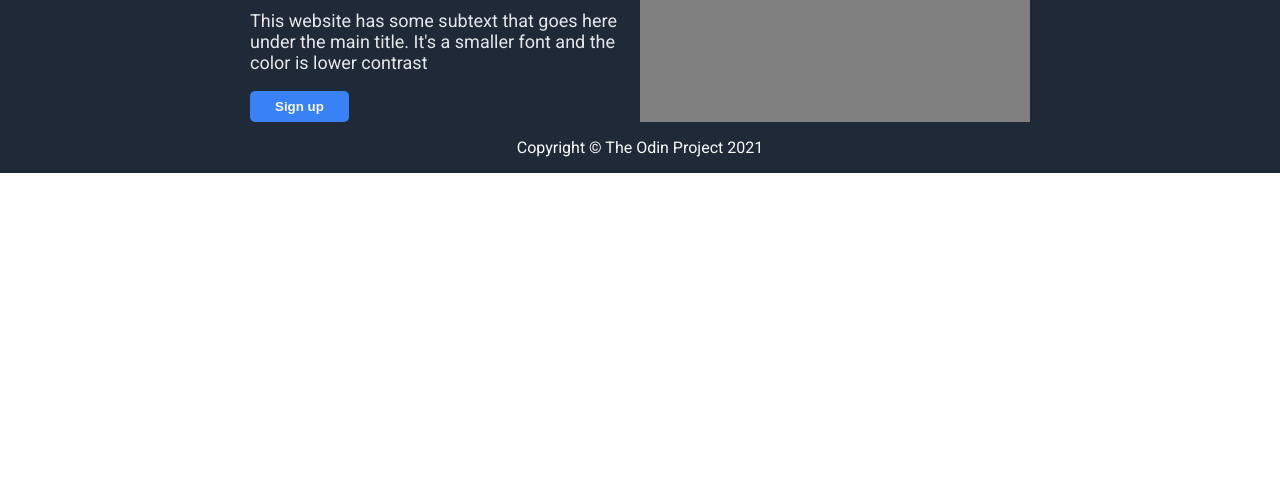
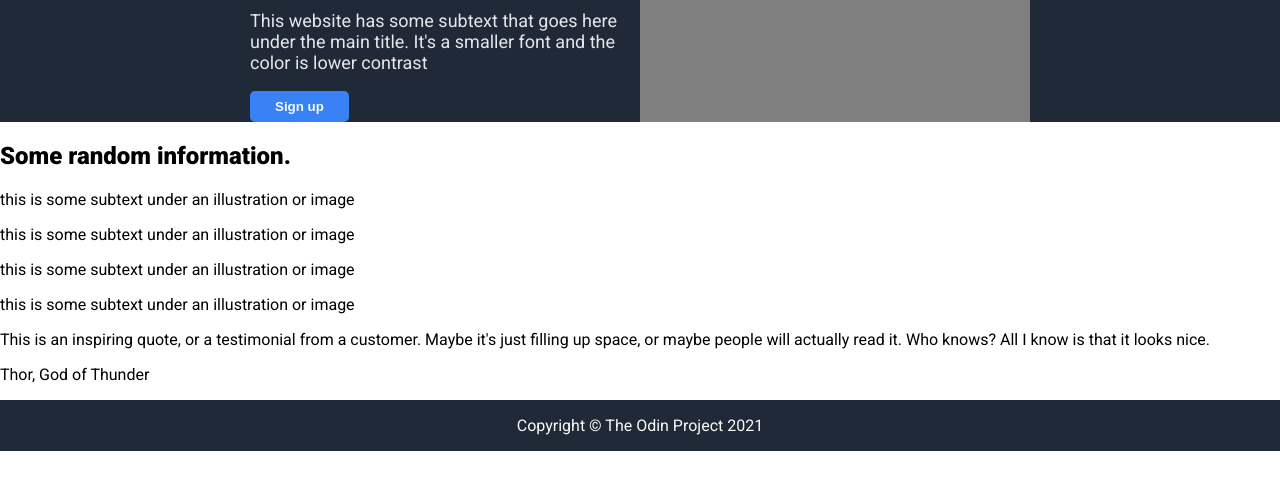
Before and after one commit to etitus90/top-landing-page, a plain HTML site: page index.html in a window 1280 px wide. Shown: the part 244-734 px from the top of the page. Drawn offline with Linux system fonts and the light colour scheme.

Commit message:
Set up HTML of info and quote-container divs

```diff
--- a/index.html
+++ b/index.html
@@ -29,10 +29,29 @@
                 </div>
             </div>
             <div class="info">
-
+                <h2>Some random information.</h2>
+                <div>
+                    <div>
+                        <div class="img-box"></div>
+                        <p>this is some subtext under an illustration or image</p>
+                    </div>
+                    <div>
+                        <div class="img-box"></div>
+                        <p>this is some subtext under an illustration or image</p>
+                    </div>
+                    <div>
+                        <div class="img-box"></div>
+                        <p>this is some subtext under an illustration or image</p>
+                    </div>
+                    <div>
+                        <div class="img-box"></div>
+                        <p>this is some subtext under an illustration or image</p>
+                    </div>
+                </div>
             </div>
-            <div class="quote">
-
+            <div class="quote-container">
+                <p class="quote">This is an inspiring quote, or a testimonial from a customer. Maybe it's just filling up space, or maybe people will actually read it. Who knows? All I know is that it looks nice.</p>
+                <p class="quote-source">Thor, God of Thunder</p>
             </div>
             <div class="signup">
 
```
